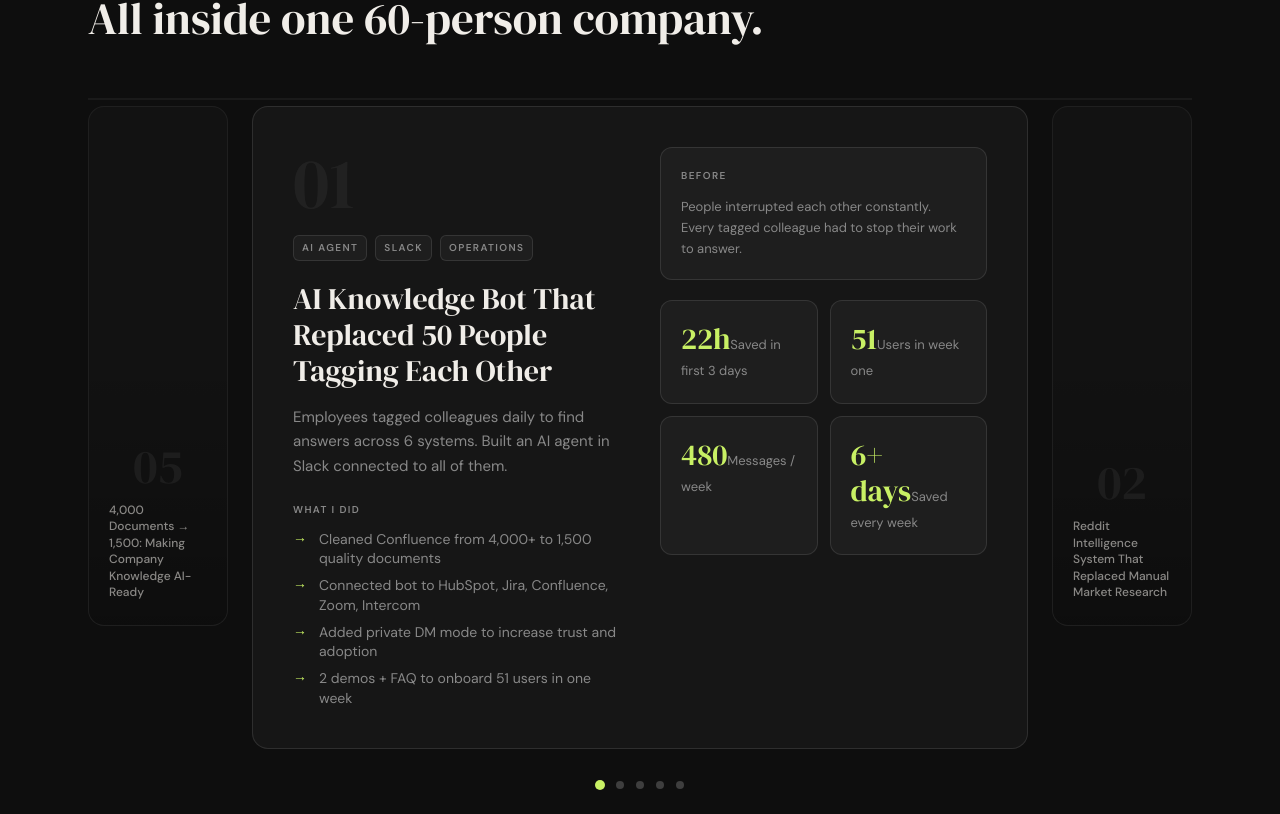
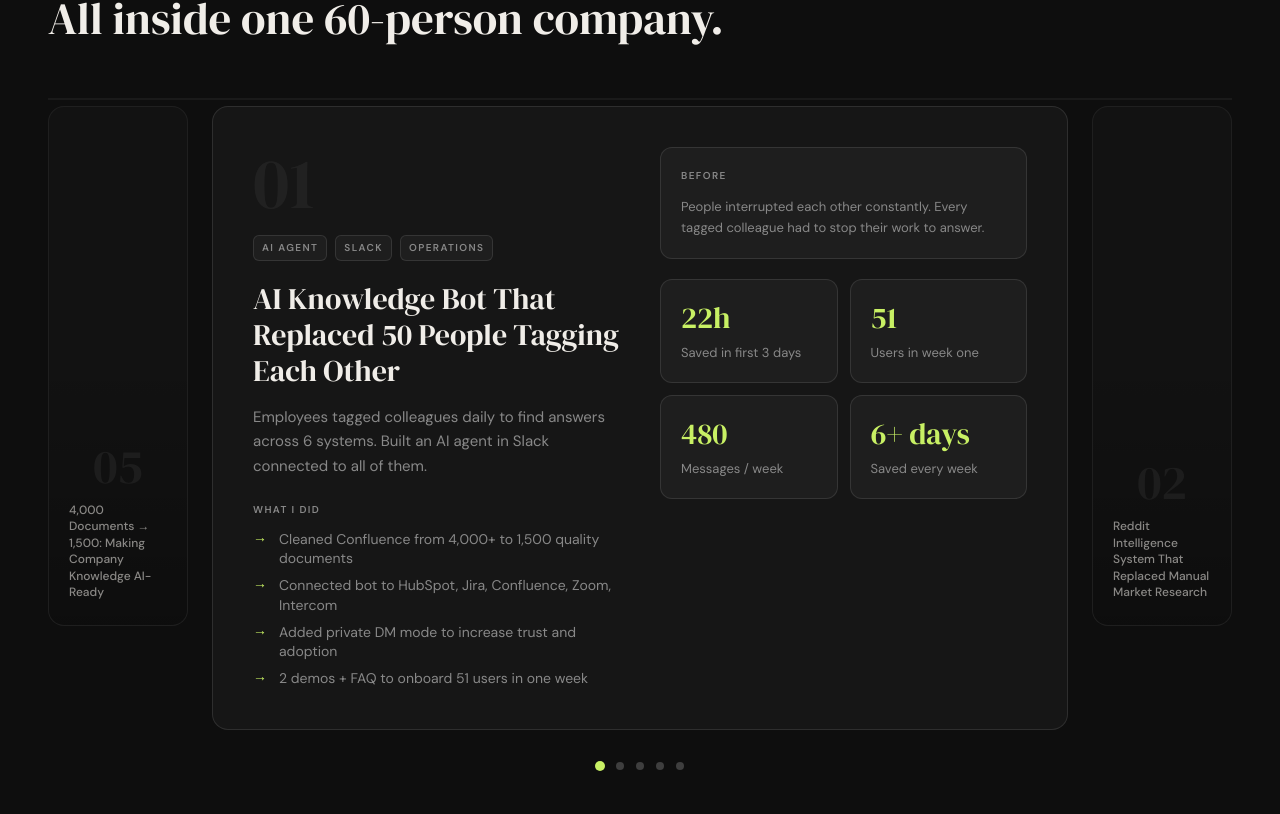
Before and after one commit to Maxximilyan/portfolio, a Next.js app: page / in a window 1280 px wide. Shown: the part 1746-2560 px from the top of the page. Built offline with nearby package versions, Linux system fonts and the light colour scheme.

Commit message:
Widen carousel and fix metric overflow

```diff
--- a/src/components/CasesCarousel.tsx
+++ b/src/components/CasesCarousel.tsx
@@ -141,9 +141,11 @@ function wrapIndex(index: number, length: number) {
 
 function MetricCell({ metric, delay }: { metric: Metric; delay: number }) {
   const cellClass =
-    "rounded-xl border border-white/10 bg-[#1e1e1e] px-4 py-4 md:px-5 md:py-5";
-  const numClass = "font-serif-display text-2xl md:text-3xl leading-none text-[#c8f064]";
-  const labelClass = "mt-2 text-xs md:text-[13px] leading-snug text-[#888]";
+    "flex flex-col rounded-xl border border-white/10 bg-[#1e1e1e] px-4 py-4 md:px-5 md:py-5";
+  const numClass =
+    "block font-serif-display text-2xl md:text-3xl leading-none text-[#c8f064] whitespace-nowrap";
+  const labelClass =
+    "mt-2 block text-xs md:text-[13px] leading-snug text-[#888] break-words";
 
   if (metric.kind === "number") {
     return (
@@ -221,7 +223,7 @@ function CenterCard({ c }: { c: Case }) {
   return (
     <article className="w-full rounded-2xl border border-white/10 bg-[#161616] p-6 md:p-10">
       <div className="grid gap-8 md:grid-cols-2 md:gap-10">
-        <div>
+        <div className="min-w-0">
           <div className="font-serif-display text-7xl leading-none text-white/5">{c.num}</div>
 
           <div className="mt-4 flex flex-wrap gap-2">
@@ -257,7 +259,7 @@ function CenterCard({ c }: { c: Case }) {
           </div>
         </div>
 
-        <div className="flex flex-col">
+        <div className="flex min-w-0 flex-col">
           <div className="rounded-xl border border-white/10 bg-[#1e1e1e] p-5">
             <div className="text-[10px] font-bold uppercase tracking-[0.14em] text-[#888]">
               Before
--- a/src/styles/globals.css
+++ b/src/styles/globals.css
@@ -343,7 +343,7 @@ nav {
 /* CASES */
 .cases-section {
   padding: 100px 48px;
-  max-width: 1200px;
+  max-width: 1480px;
   margin: 0 auto;
   border-top: 1px solid var(--border);
 }
```
